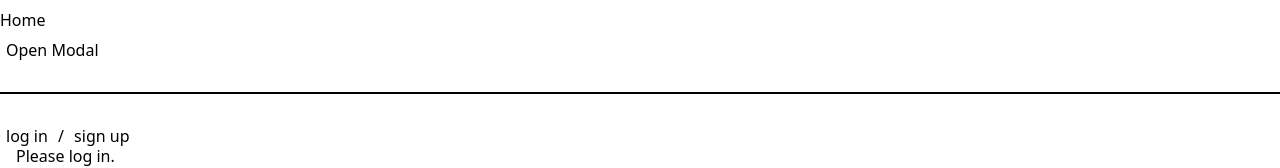
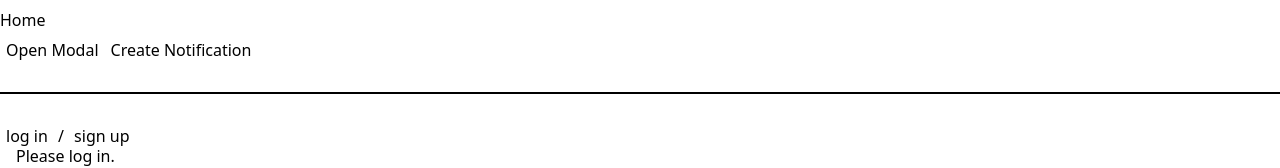
Before and after one commit to weslord/front-kit, a React (Create React App) app: page / in a window 1280 px wide. Shown: the top 168 px of the page. Built offline with nearby package versions, Linux system fonts and the light colour scheme.

Commit message:
Add example notification

```diff
--- a/src/app/home/Home.tsx
+++ b/src/app/home/Home.tsx
@@ -2,10 +2,20 @@ import { store } from 'store/store'
 
 import { Button } from 'elements/button/Button'
 import { modalsActions } from 'store/slices/modals'
+import { notificationsActions } from 'store/slices/notifications'
 
 export const Home = () => {
     const openModal = () => {
         store.dispatch(modalsActions.open({ modalType: 'SOME_MODAL' }))
+    }
+
+    const createNotification = () => {
+        store.dispatch(
+            notificationsActions.addNotification({
+                type: 'success',
+                text: 'Here is your notification',
+            })
+        )
     }
 
     return (
@@ -13,6 +23,9 @@ export const Home = () => {
             <h1>Home</h1>
             <div>
                 <Button onClick={openModal}>Open Modal</Button>
+                <Button onClick={createNotification}>
+                    Create Notification
+                </Button>
             </div>
         </div>
     )
```
